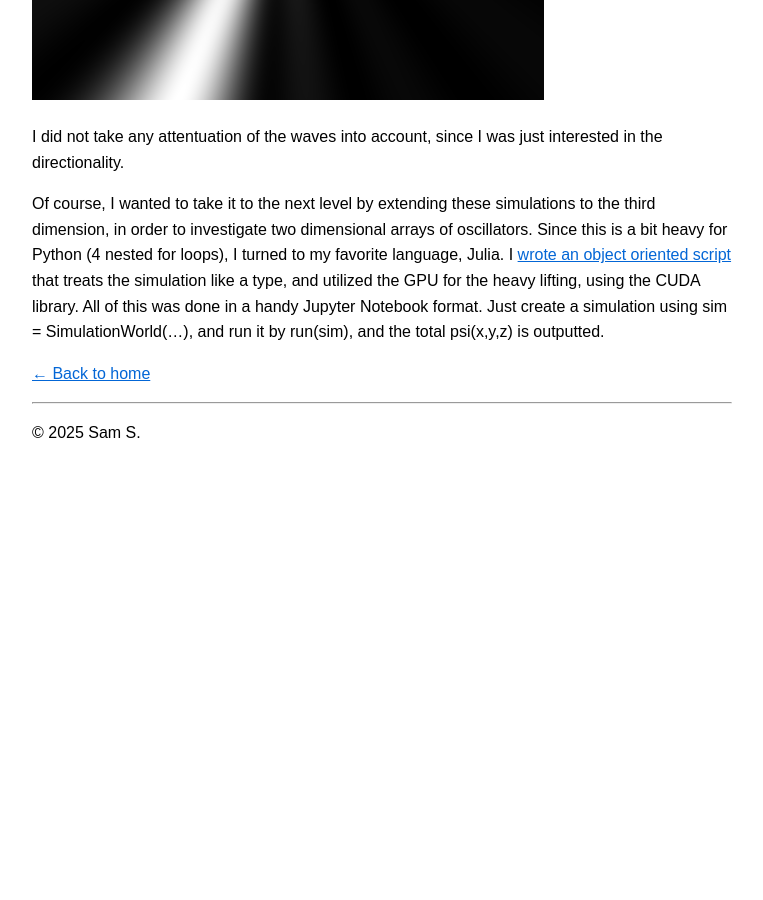
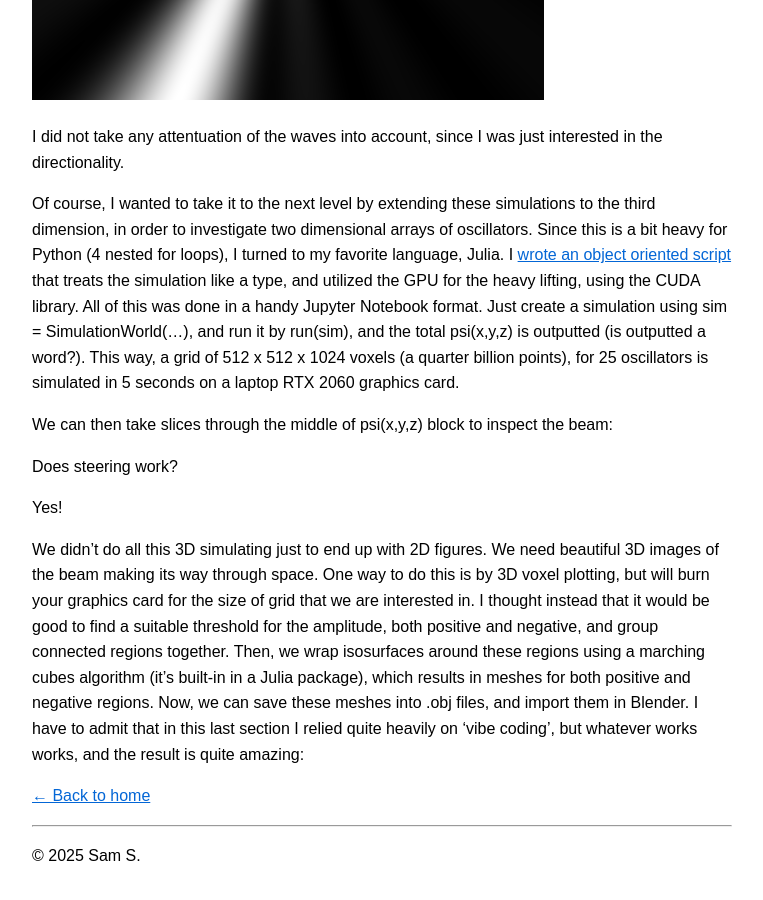
Before and after one commit to samman350/samman350.github.io, a Jekyll site: the page built from _posts/2025-05-08-phased-arrays.md, in a window 1280 px wide and 900 px high, scrolled down 2971 px. Shown: the whole window, without its empty margins (258-1021 px from the left). Built offline with Jekyll 4.4.1, drawn with Linux system fonts in a browser that asks for light colours; formulas are drawn with MathJax 3; before the commit the page ends 3449 px from its top, so only the background shows below that.

Commit message:
Update 2025-05-08-phased-arrays.md

```diff
--- a/_posts/2025-05-08-phased-arrays.md
+++ b/_posts/2025-05-08-phased-arrays.md
@@ -32,4 +32,12 @@
 
 I did not take any attentuation of the waves into account, since I was just interested in the directionality.
 
-Of course, I wanted to take it to the next level by extending these simulations to the third dimension, in order to investigate two dimensional arrays of oscillators. Since this is a bit heavy for Python (4 nested for loops), I turned to my favorite language, Julia. I [wrote an object oriented script](https://github.com/samman350/3D_PhaseArray) that treats the simulation like a type, and utilized the GPU for the heavy lifting, using the CUDA library. All of this was done in a handy Jupyter Notebook format. Just create a simulation using sim = SimulationWorld(...), and run it by run(sim), and the total psi(x,y,z) is outputted.
+Of course, I wanted to take it to the next level by extending these simulations to the third dimension, in order to investigate two dimensional arrays of oscillators. Since this is a bit heavy for Python (4 nested for loops), I turned to my favorite language, Julia. I [wrote an object oriented script](https://github.com/samman350/3D_PhaseArray) that treats the simulation like a type, and utilized the GPU for the heavy lifting, using the CUDA library. All of this was done in a handy Jupyter Notebook format. Just create a simulation using sim = SimulationWorld(...), and run it by run(sim), and the total psi(x,y,z) is outputted (is outputted a word?). This way, a grid of 512 x 512 x 1024 voxels (a quarter billion points), for 25 oscillators is simulated in 5 seconds on a laptop RTX 2060 graphics card.
+
+We can then take slices through the middle of psi(x,y,z) block to inspect the beam:
+
+Does steering work?
+
+Yes!
+
+We didn't do all this 3D simulating just to end up with 2D figures. We need beautiful 3D images of the beam making its way through space. One way to do this is by 3D voxel plotting, but will burn your graphics card for the size of grid that we are interested in. I thought instead that it would be good to find a suitable threshold for the amplitude, both positive and negative, and group connected regions together. Then, we wrap isosurfaces around these regions using a marching cubes algorithm (it's built-in in a Julia package), which results in meshes for both positive and negative regions. Now, we can save these meshes into .obj files, and import them in Blender. I have to admit that in this last section I relied quite heavily on 'vibe coding', but whatever works works, and the result is quite amazing:
```
